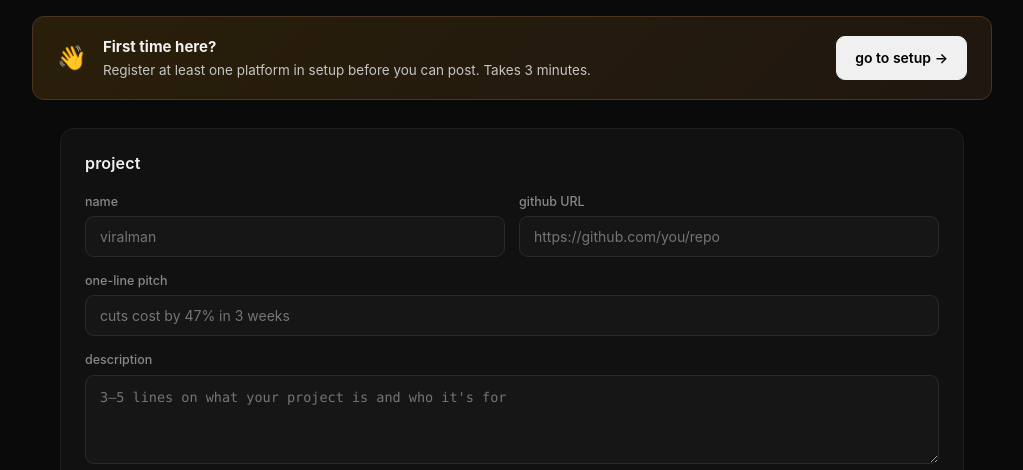
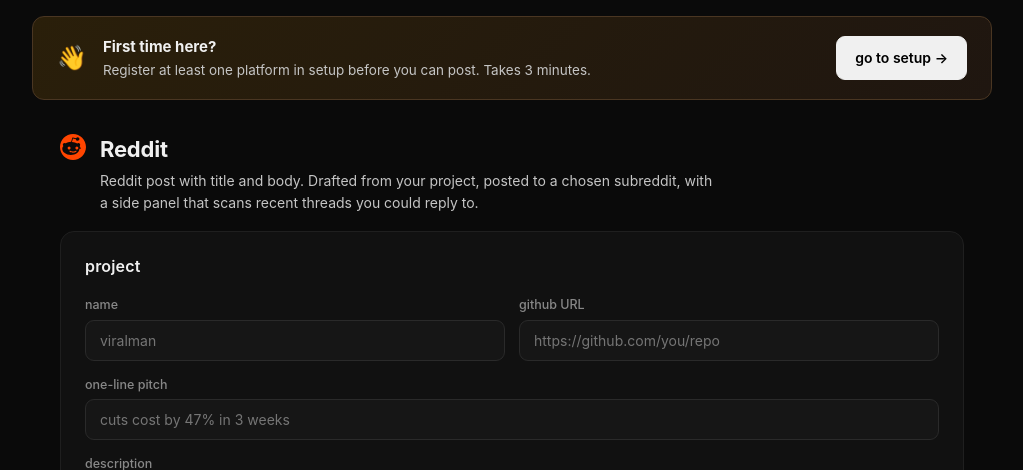
Before and after one commit to art8engine/viralman, a Flask app: page /reddit in a window 1280 px wide. Shown: the part 71-541 px from the top of the page, without its empty margins (128-1151 px from the left). Run offline with Flask 3, Linux system fonts and the light colour scheme; parts of the project's set-up code (start-up, migrations or seed data) failed here and were passed over; some libraries are stand-ins or nearby versions.

Commit message:
Add per-page intro headers (icon + title + one-line description)
Each of /twitter, /reddit, /gitmail now opens with a small header that says
what the page does — what gets generated, where it goes, what's on the
side. Helps a fresh user orient before scrolling into form fields.

- twitter: tweet/thread, draft from project, post via API or compose URL.
- reddit: post (title + body), thread-scan side panel for reply targets.
- gitmail: outreach to GitHub stargazers of similar repos, with rate limit
  and unsubscribe footer baked in.

i18n keys page.{tw,rd,gm}.{title,intro} added in en/ko/zh/ja.

```diff
--- a/dashboard/static/css/dashboard.css
+++ b/dashboard/static/css/dashboard.css
@@ -118,6 +118,20 @@
 /* ─── Main / page ─── */
 .main { padding: 28px 28px 64px; max-width: 960px; margin: 0 auto; }
 .page { display: grid; gap: 18px; }
+
+.page-intro {
+  display: flex; align-items: flex-start; gap: 14px;
+  padding: 4px 0 4px;
+  margin-bottom: -4px;
+}
+.page-intro .brand-icon { width: 26px; height: 26px; margin-top: 2px; }
+.page-intro h1 {
+  margin: 0 0 4px; font-size: 22px; font-weight: 700;
+  letter-spacing: -0.01em; color: var(--fg);
+}
+.page-intro p {
+  margin: 0; font-size: 14px; color: var(--fg-2); max-width: 70ch;
+}
 
 .card {
   background: var(--bg-2); border: 1px solid var(--bd); border-radius: 14px;
--- a/dashboard/static/js/i18n.js
+++ b/dashboard/static/js/i18n.js
@@ -116,6 +116,13 @@
     'cta.first.title': 'First time here?',
     'cta.first.body': 'Register at least one platform in setup before you can post. Takes 3 minutes.',
     'cta.first.go': 'go to setup →',
+
+    'page.tw.title': 'Twitter / X',
+    'page.tw.intro': 'Tweet or thread for X. Drafted from your project description, edited inline, posted via API or compose-URL fallback.',
+    'page.rd.title': 'Reddit',
+    'page.rd.intro': 'Reddit post with title and body. Drafted from your project, posted to a chosen subreddit, with a side panel that scans recent threads you could reply to.',
+    'page.gm.title': 'Gitmail',
+    'page.gm.intro': 'Reach developers who likely care about your project — those who starred similar repos on GitHub. viralman drafts a personalized email each, sends via SMTP, with rate limiting and one-click unsubscribe baked in.',
   },
 
   ko: {
@@ -234,6 +241,13 @@
     'cta.first.title': '처음이세요?',
     'cta.first.body': '게시하려면 먼저 setup에서 플랫폼 한 개 이상 연결. 3분이면 끝.',
     'cta.first.go': 'setup으로 이동 →',
+
+    'page.tw.title': 'Twitter / X',
+    'page.tw.intro': 'X용 트윗 또는 스레드. 프로젝트 설명에서 자동 초안, 인라인 편집, API 또는 compose URL로 게시.',
+    'page.rd.title': 'Reddit',
+    'page.rd.intro': 'Reddit 포스트 (제목 + 본문). 프로젝트에서 자동 초안, 선택한 서브레딧에 게시, 옆 패널에서 댓글 달 만한 최근 스레드 스캔.',
+    'page.gm.title': 'Gitmail',
+    'page.gm.intro': '내 프로젝트에 관심 있을 만한 개발자에게 메일 — 비슷한 GitHub 레포에 ★ 누른 사람들. viralman이 한 명씩 개인화 메일을 작성하고 SMTP로 발송. 분당 제한과 원클릭 구독해지 자동.',
   },
 
   zh: {
@@ -352,6 +366,13 @@
     'cta.first.title': '第一次来？',
     'cta.first.body': '发帖前需要先在 setup 里连接至少一个平台。3 分钟就好。',
     'cta.first.go': '去 setup →',
+
+    'page.tw.title': 'Twitter / X',
+    'page.tw.intro': 'X 推文或串文。从项目描述自动起草，可直接编辑，通过 API 或 compose URL 发出去。',
+    'page.rd.title': 'Reddit',
+    'page.rd.intro': 'Reddit 帖子（标题 + 正文）。从项目自动起草，发到选中的子版块；侧边面板还能扫最近可回复的帖子。',
+    'page.gm.title': 'Gitmail',
+    'page.gm.intro': '给可能关心你项目的开发者发邮件 — 那些 star 过同类 GitHub 仓库的人。viralman 给每个人写一封个性化邮件，通过 SMTP 发出，自带速率限制和一键退订。',
   },
 
   ja: {
@@ -470,6 +491,13 @@
     'cta.first.title': '初めてなら',
     'cta.first.body': '投稿する前に setup でプラットフォームを 1 つ以上連携。3 分で終わる。',
     'cta.first.go': 'setup へ →',
+
+    'page.tw.title': 'Twitter / X',
+    'page.tw.intro': 'X 用のツイートまたはスレッド。プロジェクトの説明から自動下書き、インラインで編集、API または compose URL で投稿。',
+    'page.rd.title': 'Reddit',
+    'page.rd.intro': 'Reddit 投稿（タイトル + 本文）。プロジェクトから自動下書き、選んだサブレディットに投稿。サイドパネルでは返信できそうな最近のスレッドをスキャンできる。',
+    'page.gm.title': 'Gitmail',
+    'page.gm.intro': 'プロジェクトに関心を持ちそうな開発者にメール — GitHub で類似リポにスターした人たち。viralman が一人ずつ個別メールを書き、SMTP で送信。レート制限とワンクリック解除を内蔵。',
   },
 };
 
--- a/dashboard/templates/reddit.html
+++ b/dashboard/templates/reddit.html
@@ -1,6 +1,13 @@
 {% extends "base.html" %}
 {% block main %}
 <div class="page">
+  <header class="page-intro">
+    <svg class="brand-icon brand-r" viewBox="0 0 24 24" aria-hidden="true"><path d="M12 0C5.4 0 0 5.4 0 12c0 6.6 5.4 12 12 12s12-5.4 12-12c0-6.6-5.4-12-12-12zm5.9 13.7c0 3.2-3.6 5.7-7.9 5.7-4.4 0-7.9-2.6-7.9-5.7 0-1 .4-2 1-2.7-.3-.3-.5-.7-.5-1.2 0-.9.7-1.6 1.6-1.6.4 0 .8.2 1.1.4 1.3-.9 3-1.4 5-1.5l1.1-3.6c.1-.2.3-.3.5-.3l3 .7c.3-.5.8-.8 1.4-.8.9 0 1.6.7 1.6 1.6 0 .9-.7 1.6-1.6 1.6-.9 0-1.6-.7-1.6-1.5l-2.7-.6-1 3.1c1.9.1 3.6.6 4.9 1.5.3-.2.7-.4 1.1-.4.9 0 1.6.7 1.6 1.6 0 .5-.2.9-.5 1.2.6.7 1 1.7 1 2.7zM8.4 11.5c-.7 0-1.4.7-1.4 1.4 0 .8.7 1.4 1.4 1.4.8 0 1.4-.6 1.4-1.4 0-.7-.7-1.4-1.4-1.4zm7.2 0c-.8 0-1.4.7-1.4 1.4 0 .8.6 1.4 1.4 1.4.7 0 1.4-.6 1.4-1.4 0-.7-.7-1.4-1.4-1.4zm-1.1 4c-.5.4-1.4.7-2.5.7s-2-.3-2.5-.7c-.2-.2-.5-.2-.7 0-.2.2-.2.5 0 .7.7.7 2 1.1 3.2 1.1 1.2 0 2.5-.4 3.2-1.1.2-.2.2-.5 0-.7-.2-.2-.5-.2-.7 0z"/></svg>
+    <div>
+      <h1 data-i18n="page.rd.title">Reddit</h1>
+      <p data-i18n="page.rd.intro">Reddit post with title and body. Drafted from your project, posted to a chosen subreddit, with a side panel that scans recent threads you could reply to.</p>
+    </div>
+  </header>
   {% include "_project.html" %}
 
   <section class="card">
```
Also changed, not shown: dashboard/templates/gitmail.html (+7 -0 lines), dashboard/templates/twitter.html (+7 -0 lines).
